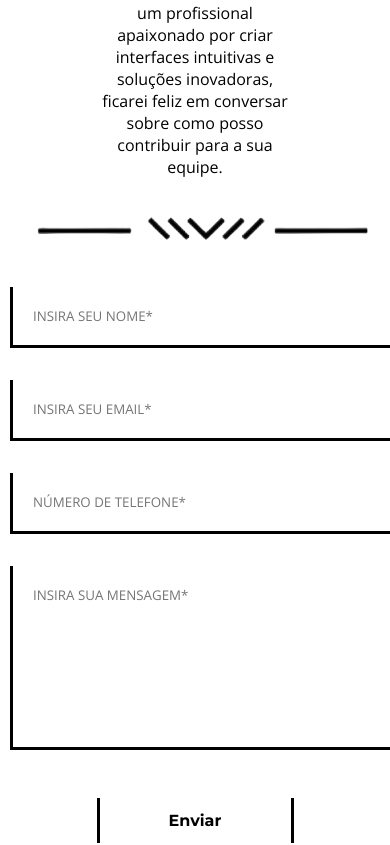
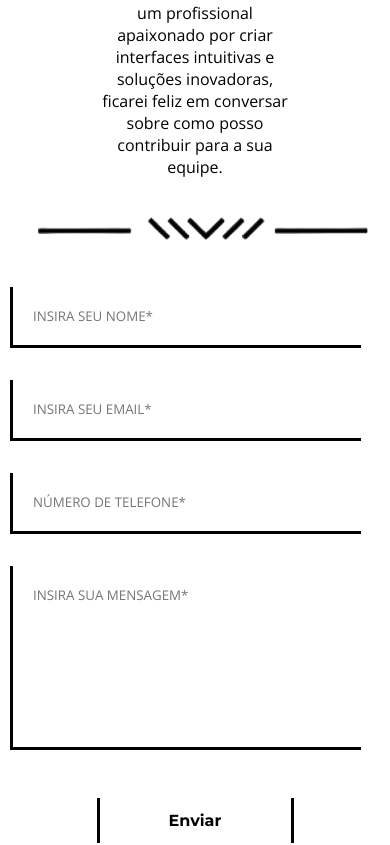
Before and after one commit to Brunoake/new-portifolio, a React (Vite) app in the folder new-portifolio/: page / in a window 390 px wide. Shown: the part 5618-6463 px from the top of the page. Built offline with nearby package versions, Linux system fonts and the light colour scheme.

Commit message:
Update Contact.css

```diff
--- a/new-portifolio/src/components/Contact.css
+++ b/new-portifolio/src/components/Contact.css
@@ -91,11 +91,11 @@ color: #fff;
         }
 
     .form-container > form > input{
-        width: 480px;
+        width: 90%;
         margin-left: 10px;
     }
     .form-container > form > textarea{
-        width: 480px;
+        width: 90%;
         margin-left: 10px;
     }
 }
@@ -107,12 +107,11 @@ color: #fff;
     }
 
 .form-container > form > input{
-    width: 400px;
+    width: 90%;
     margin-left: 10px;
 }
 .form-container > form > textarea{
-    width: 400px;
-    margin-left: 10px;
+    width: 90%;
 }
 .form-container > form > button{
     color: #000;
```
